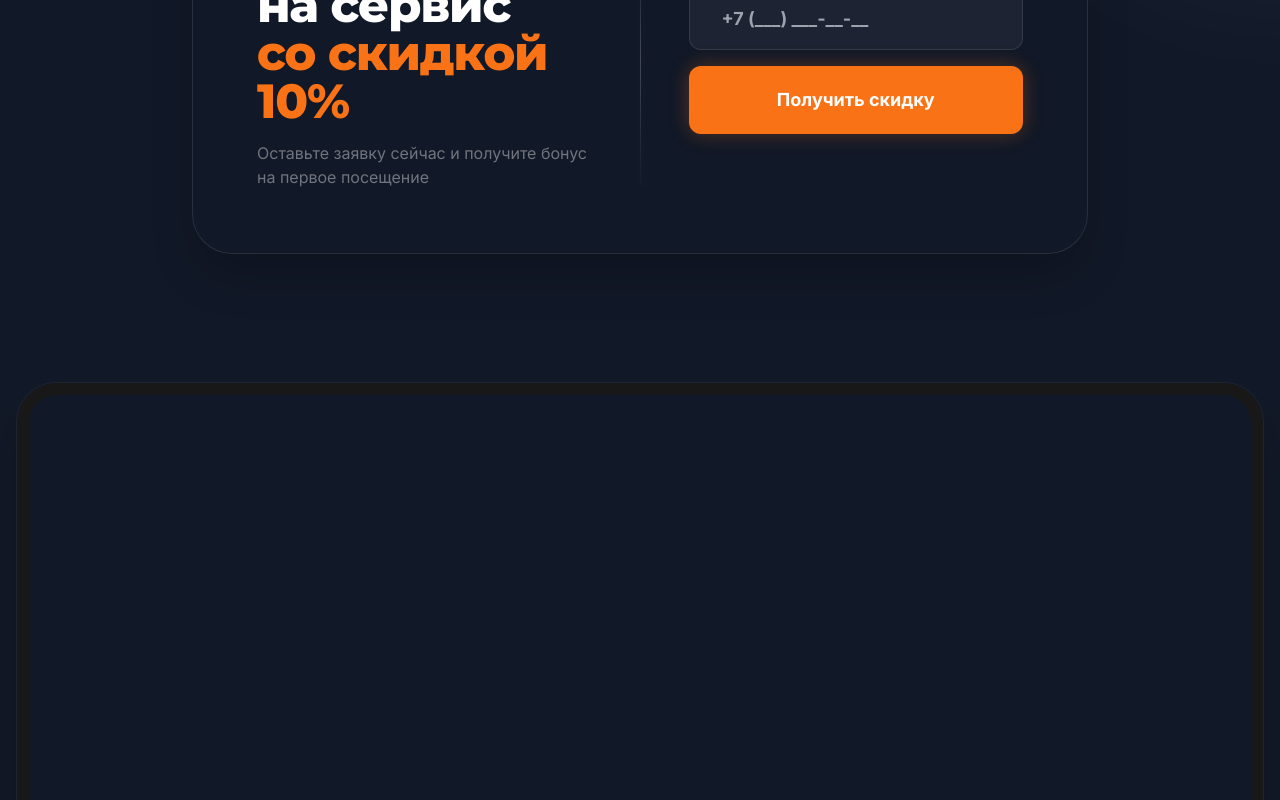
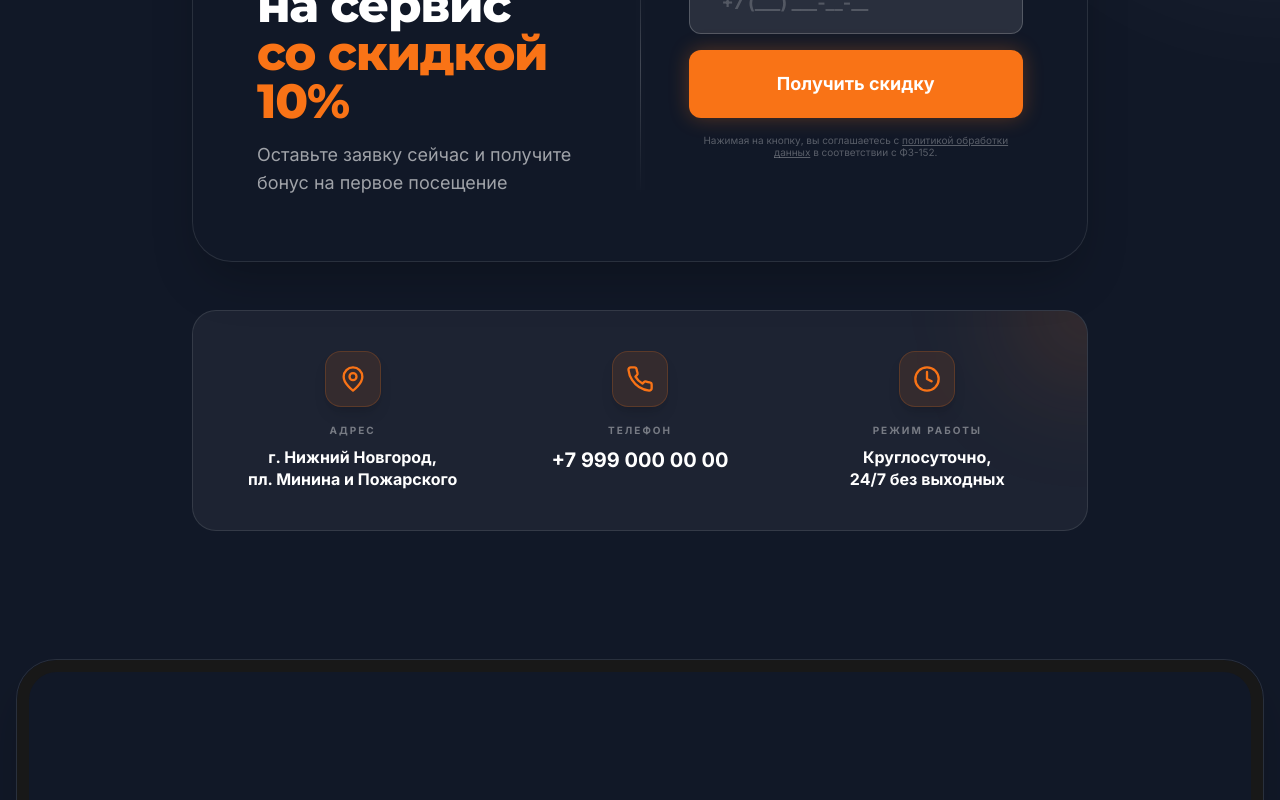
Before and after one commit to Kuala2/Referens-website-2, a React (Vite) app: page / in a window 1280 px wide. Shown: the part 5500-6300 px from the top of the page. Built offline with nearby package versions, Linux system fonts and the light colour scheme.

Commit message:
Site Update: 30.03.2026  2:02:02,96

```diff
--- a/src/App.tsx
+++ b/src/App.tsx
@@ -406,8 +406,8 @@ const App: React.FC = () => {
         <div className="container mx-auto px-4 relative z-10">
           <div className="max-w-4xl mx-auto flex flex-col md:flex-row items-center justify-between gap-12 bg-dark p-8 md:p-16 rounded-[40px] shadow-2xl border border-white/10">
             <div className="text-center md:text-left flex-1">
-              <h2 className="text-3xl md:text-5xl font-black mb-4 leading-tight">Запишитесь на сервис <br /><span className="text-primary">со скидкой 10%</span></h2>
-              <p className="text-white/40">Оставьте заявку сейчас и получите бонус на первое посещение</p>
+              <h2 className="text-3xl md:text-5xl font-black mb-4 leading-tight text-white">Запишитесь на сервис <br /><span className="text-primary">со скидкой 10%</span></h2>
+              <p className="text-white/60 text-lg">Оставьте заявку сейчас и получите бонус на первое посещение</p>
             </div>
 
             <div className="hidden md:block relative">
@@ -416,17 +416,61 @@ const App: React.FC = () => {
             </div>
 
             <div className="w-full md:w-auto flex flex-col gap-4 flex-1">
-              <input type="tel" placeholder="+7 (___) ___-__-__" className="bg-white/5 border border-white/10 px-8 py-4 rounded-xl focus:outline-none focus:border-primary transition-colors text-lg font-bold" />
+              <input type="tel" placeholder="+7 (___) ___-__-__" className="bg-white/10 border border-white/20 px-8 py-4 rounded-xl focus:outline-none focus:border-primary transition-colors text-lg font-bold text-white placeholder:text-white/20 w-full" />
               <button className="btn-primary w-full py-5 text-lg">Получить скидку</button>
+              <p className="text-[10px] text-white/30 text-center leading-tight">
+                Нажимая на кнопку, вы соглашаетесь с <a href="#" className="underline hover:text-primary">политикой обработки данных</a> в соответствии с ФЗ-152.
+              </p>
+            </div>
+          </div>
+
+          <div className="mt-12 max-w-4xl mx-auto">
+            <div className="bg-white/5 border border-white/10 rounded-3xl p-8 md:p-10 relative overflow-hidden group">
+              {/* Subtle background glow */}
+              <div className="absolute top-0 right-0 w-32 h-32 bg-primary/20 blur-[60px] rounded-full -translate-y-1/2 translate-x-1/2"></div>
+
+              <div className="grid md:grid-cols-3 gap-12 relative z-10">
+                <div className="flex flex-col items-center text-center group/item">
+                  <div className="w-14 h-14 bg-primary/10 rounded-2xl flex items-center justify-center mb-4 group-hover/item:bg-primary transition-all duration-500 shadow-lg border border-primary/20">
+                    <MapPin className="text-primary w-7 h-7 group-hover/item:text-white transition-colors" />
+                  </div>
+                  <div>
+                    <div className="text-white/40 text-[10px] uppercase tracking-[0.2em] mb-2 font-black">Адрес</div>
+                    <div className="font-bold text-white text-base leading-snug">г. Нижний Новгород,<br /> пл. Минина и Пожарского</div>
+                  </div>
+                </div>
+
+                <div className="flex flex-col items-center text-center group/item">
+                  <div className="w-14 h-14 bg-primary/10 rounded-2xl flex items-center justify-center mb-4 group-hover/item:bg-primary transition-all duration-500 shadow-lg border border-primary/20">
+                    <Phone className="text-primary w-7 h-7 group-hover/item:text-white transition-colors" />
+                  </div>
+                  <div>
+                    <div className="text-white/40 text-[10px] uppercase tracking-[0.2em] mb-2 font-black">Телефон</div>
+                    <div className="font-bold text-xl text-white">
+                      <a href="tel:+79990000000" className="hover:text-primary transition-colors">+7 999 000 00 00</a>
+                    </div>
+                  </div>
+                </div>
+
+                <div className="flex flex-col items-center text-center group/item">
+                  <div className="w-14 h-14 bg-primary/10 rounded-2xl flex items-center justify-center mb-4 group-hover/item:bg-primary transition-all duration-500 shadow-lg border border-primary/20">
+                    <Clock className="text-primary w-7 h-7 group-hover/item:text-white transition-colors" />
+                  </div>
+                  <div>
+                    <div className="text-white/40 text-[10px] uppercase tracking-[0.2em] mb-2 font-black">Режим работы</div>
+                    <div className="font-bold text-white text-base leading-snug">Круглосуточно,<br /> 24/7 без выходных</div>
+                  </div>
+                </div>
+              </div>
             </div>
           </div>
         </div>
       </section>
 
       {/* 9. Map Section */}
-      <section className="bg-dark pb-24">
+      <section id="contacts" className="bg-dark pb-24">
         <div className="container mx-auto px-4">
-          <div className="h-[500px] w-full rounded-[40px] overflow-hidden border border-white/5 relative group grayscale hover:grayscale-0 transition-all duration-700 shadow-2xl">
+          <div className="h-[450px] rounded-[40px] overflow-hidden border border-white/10 relative group grayscale hover:grayscale-0 transition-all duration-700 shadow-2xl">
             <iframe
               src="https://yandex.ru/map-widget/v1/?ll=44.006857%2C56.326887&z=16&pt=44.006857%2C56.326887,pm2rdm"
               width="100%"
```
